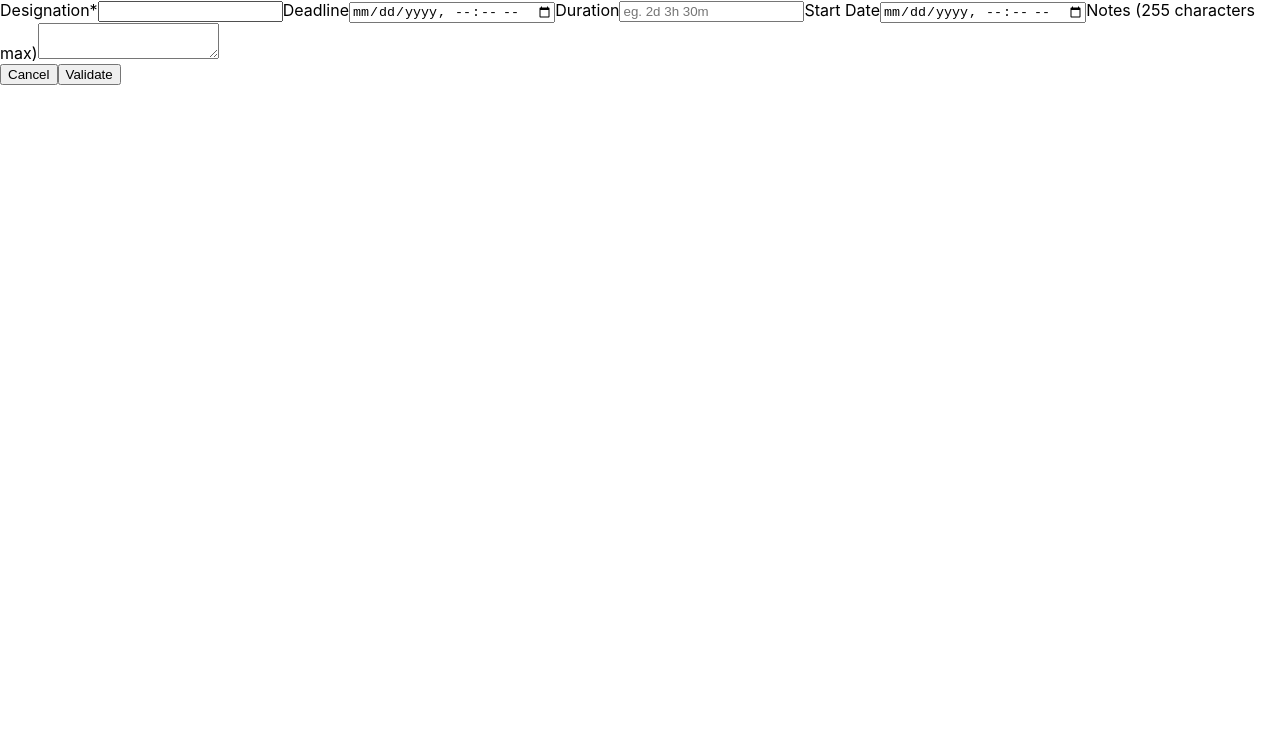
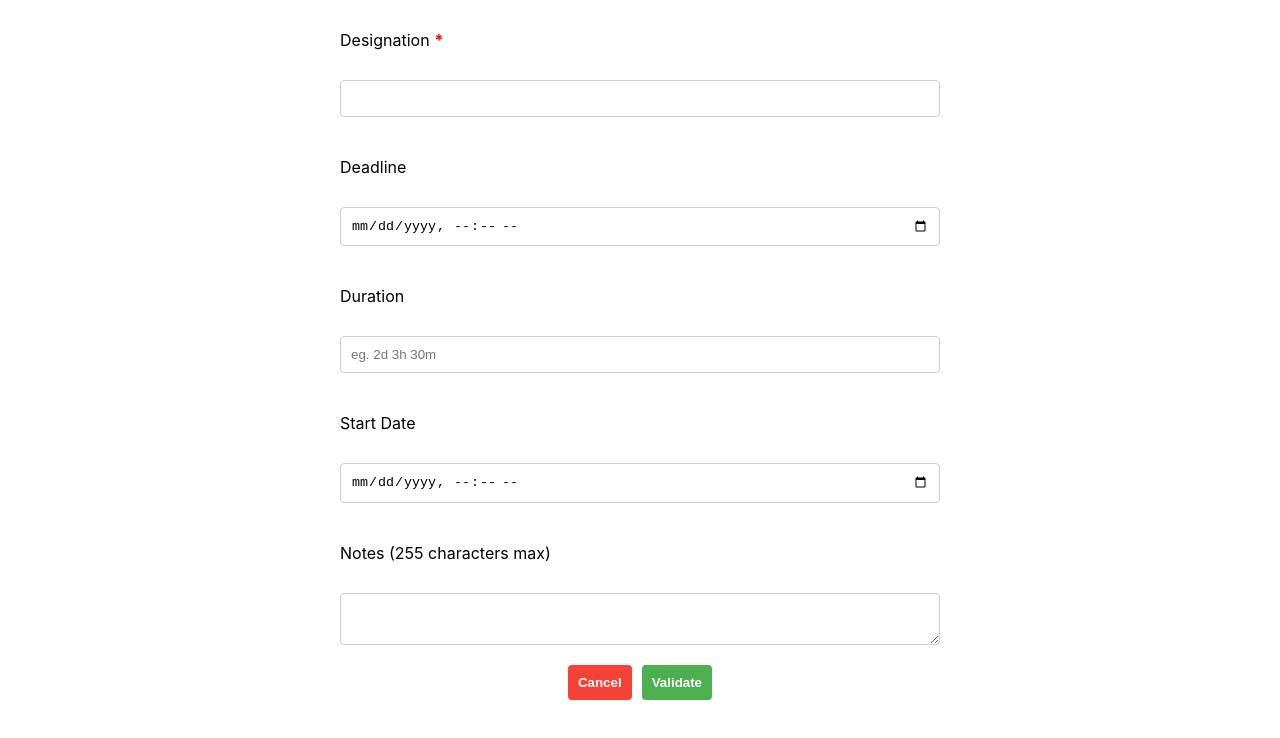
Before and after one commit to HeyTiainnes/tkc, a React (Create React App) app: page /NewTask in a window 1280 px wide. Shown: the top 738 px of the page. Built offline with nearby package versions, Linux system fonts and the light colour scheme.

Commit message:
formulaire NewTask

```diff
--- a/src/pages/NewTask.css
+++ b/src/pages/NewTask.css
@@ -1,4 +1,63 @@
 .container {
+    margin: 0 auto;
+    max-width: 600px;
+    padding: 20px;
+}
 
-    border: solid;
+h1 {
+    text-align: center;
 }
+
+form {
+    display: flex;
+    flex-direction: column;
+}
+
+label {
+    margin-top: 10px;
+    font-size: 16px;
+}
+
+input[type="text"],
+textarea {
+    padding: 10px;
+    margin: 10px 0;
+    border: 1px solid #ccc;
+    border-radius: 4px;
+}
+
+input[type="datetime-local"] {
+    padding: 10px;
+    margin: 10px 0;
+    border: 1px solid #ccc;
+    border-radius: 4px;
+}
+
+button {
+    padding: 10px;
+    margin: 10px 5px;
+    border-radius: 4px;
+    border: none;
+    color: #fff;
+    font-weight: bold;
+    cursor: pointer;
+}
+
+button#cancel {
+    background-color: #f44336;
+}
+
+button#submit {
+    background-color: #4CAF50;
+}
+
+.buttons {
+    display: flex;
+    justify-content: center;
+}
+
+span.required {
+    color: red;
+    font-weight: bold;
+    margin-left: 5px;
+}
--- a/src/pages/NewTask.tsx
+++ b/src/pages/NewTask.tsx
@@ -1,4 +1,6 @@
 import React from "react";
+import './NewTask.css';
+
 
 const NewTask = () => {
     return (
@@ -8,24 +10,24 @@ const NewTask = () => {
                 <form>
                     <label htmlFor="designation">
                         Designation<span className="required">*</span>
-                    </label>
-                    <input type="text" id="designation" name="designation" required />
+                    </label><br></br>
+                    <input type="text" id="designation" name="designation" required /><br></br>
 
-                    <label htmlFor="deadline">Deadline</label>
-                    <input type="datetime-local" id="deadline" name="deadline" />
+                    <label htmlFor="deadline">Deadline</label><br></br>
+                    <input type="datetime-local" id="deadline" name="deadline" /><br></br>
 
-                    <label htmlFor="duration">Duration</label>
+                    <label htmlFor="duration">Duration</label><br></br>
                     <input
                         type="text"
                         id="duration"
                         name="duration"
                         placeholder="eg. 2d 3h 30m"
-                    />
+                    /><br></br>
 
-                    <label htmlFor="startdate">Start Date</label>
-                    <input type="datetime-local" id="startdate" name="startdate" />
+                    <label htmlFor="startdate">Start Date</label><br></br>
+                    <input type="datetime-local" id="startdate" name="startdate" /><br></br>
 
-                    <label htmlFor="notes">Notes (255 characters max)</label>
+                    <label htmlFor="notes">Notes (255 characters max)</label><br></br>
                     <textarea id="notes" name="notes" maxLength={255}></textarea>
 
                     <div className="buttons">
```
